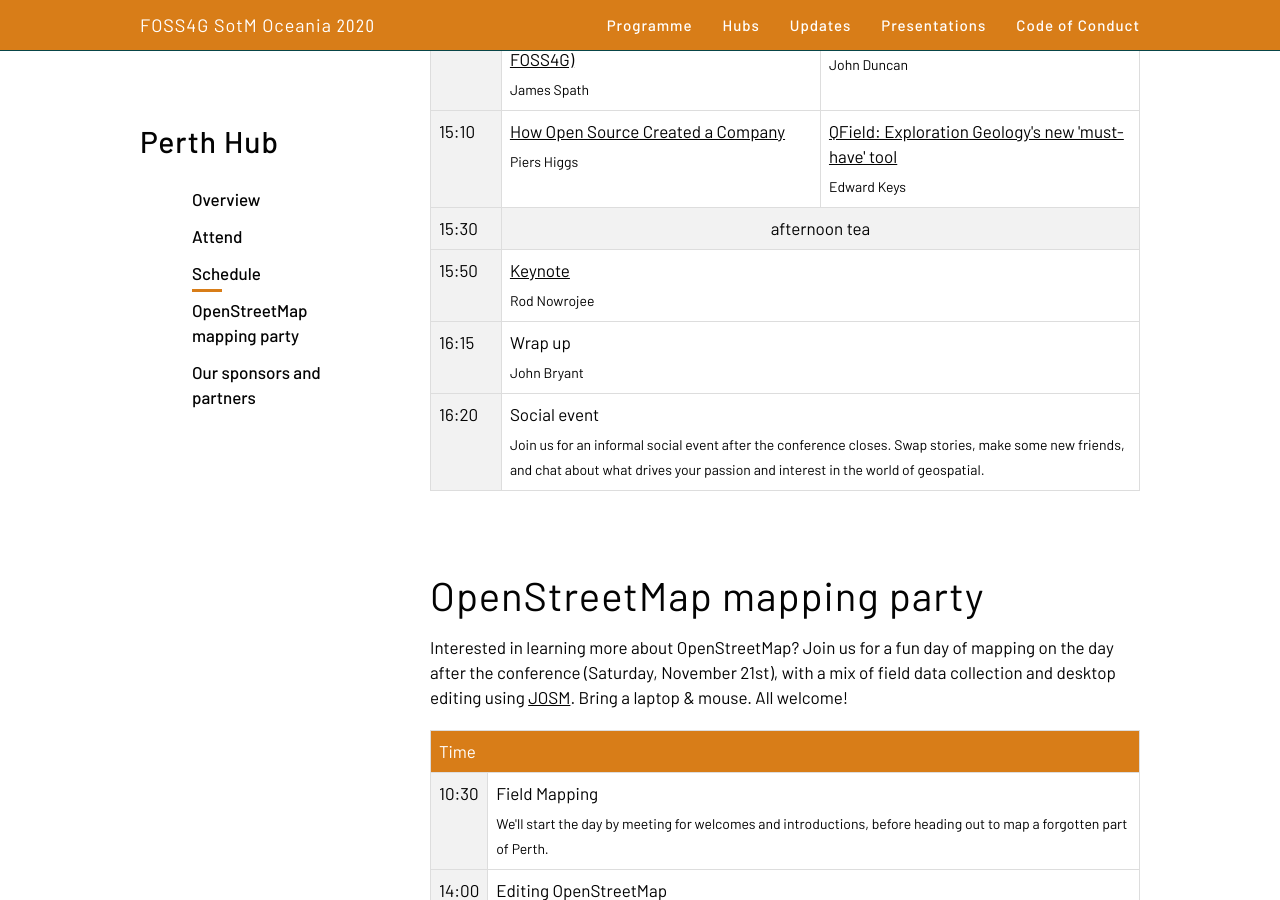
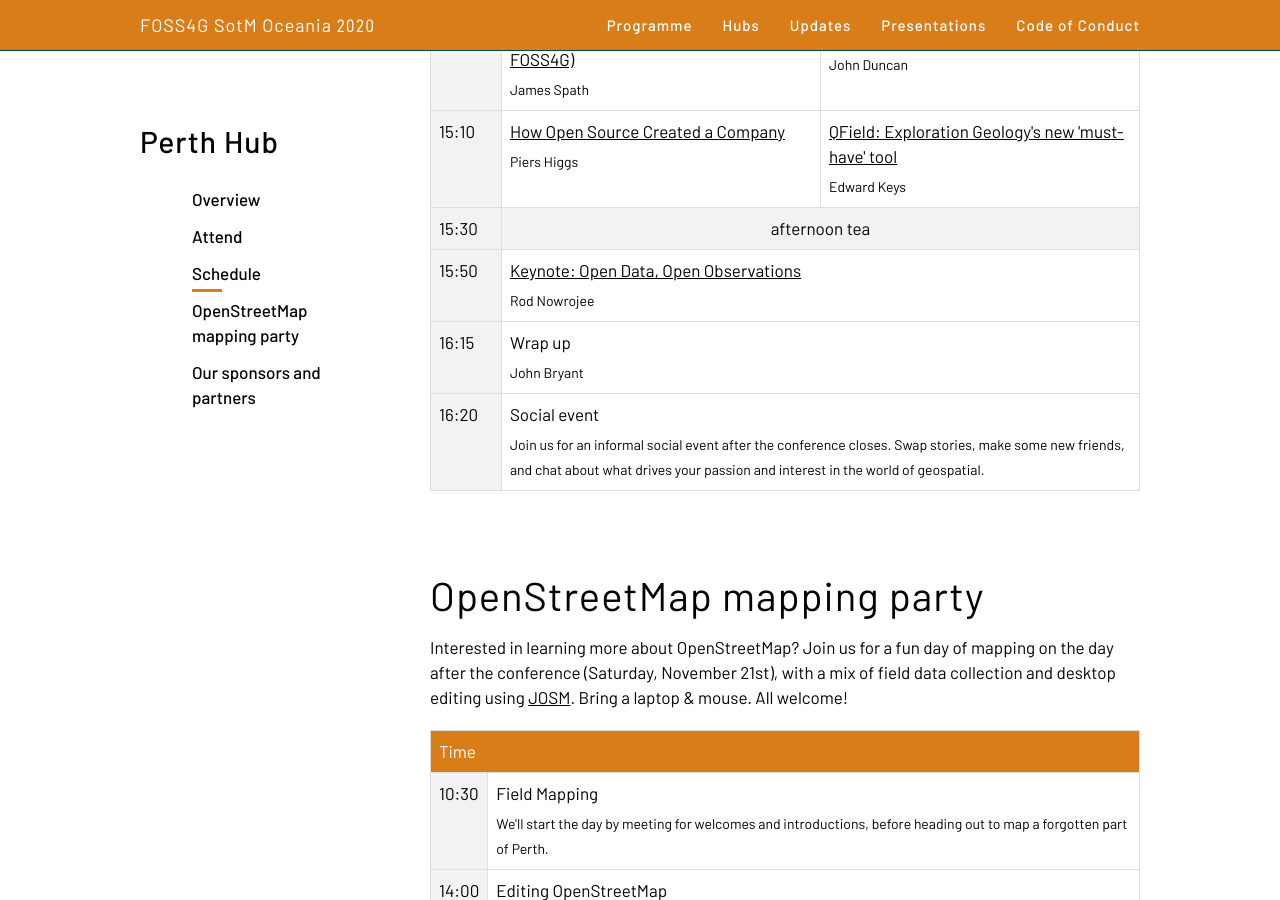
Before and after one commit to osgeo-oceania/foss4g-sotm-oceania-2020, a Jekyll site: the page built from hubs/perth/index.html, in a window 1280 px wide and 900 px high, scrolled down 3599 px. Built offline with Jekyll 4.4.1, drawn with Linux system fonts in a browser that asks for light colours.

Commit message:
add keynote title

```diff
--- a/_includes/perth-schedule.html
+++ b/_includes/perth-schedule.html
@@ -181,7 +181,7 @@
             <tr>
                 <td class="fill-darken0">15:50</td>
                 <td rowspan="1" colspan="2">
-                    <a href="programme/#rod-nowrojee-keynote-presentation">Keynote</a>
+                    <a href="programme/#rod-nowrojee-keynote-presentation">Keynote: Open Data, Open Observations</a>
                     <br><span class="speaker">Rod Nowrojee</span>
                 </td>
             </tr>
```
